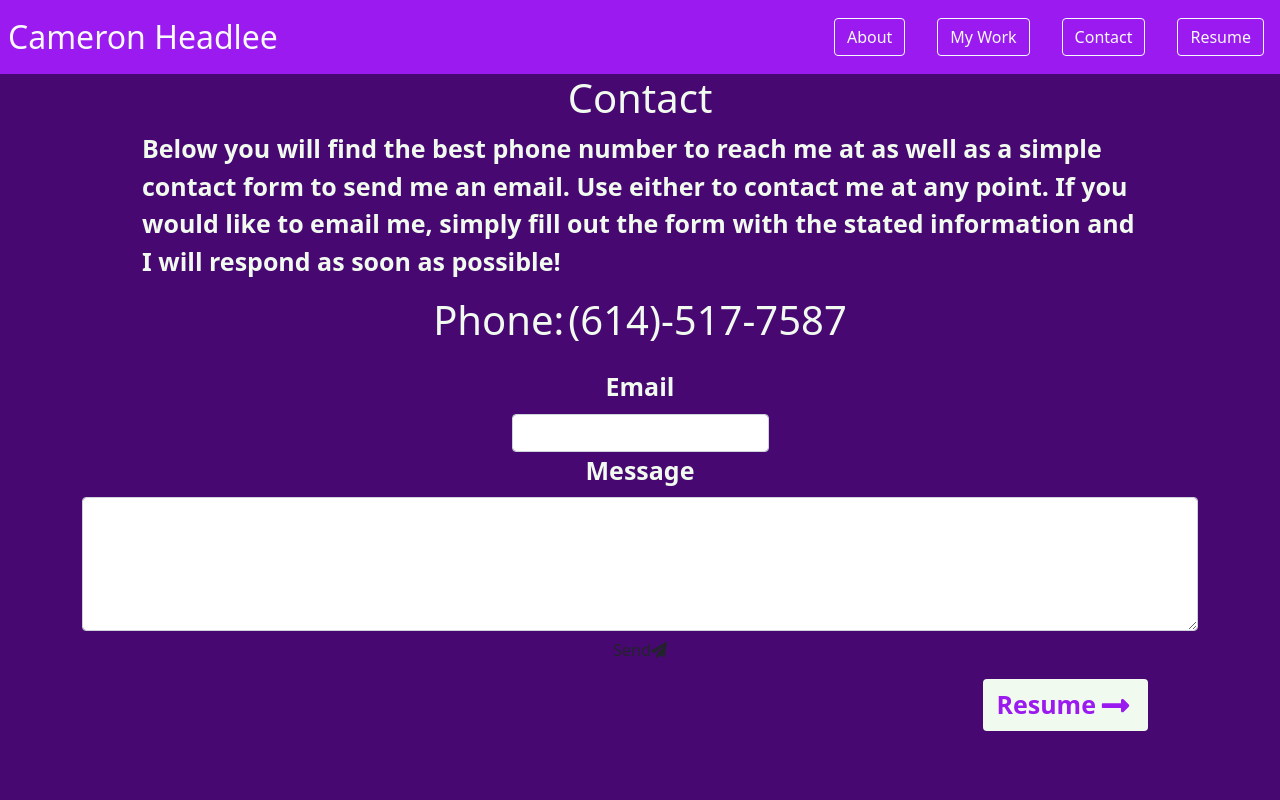
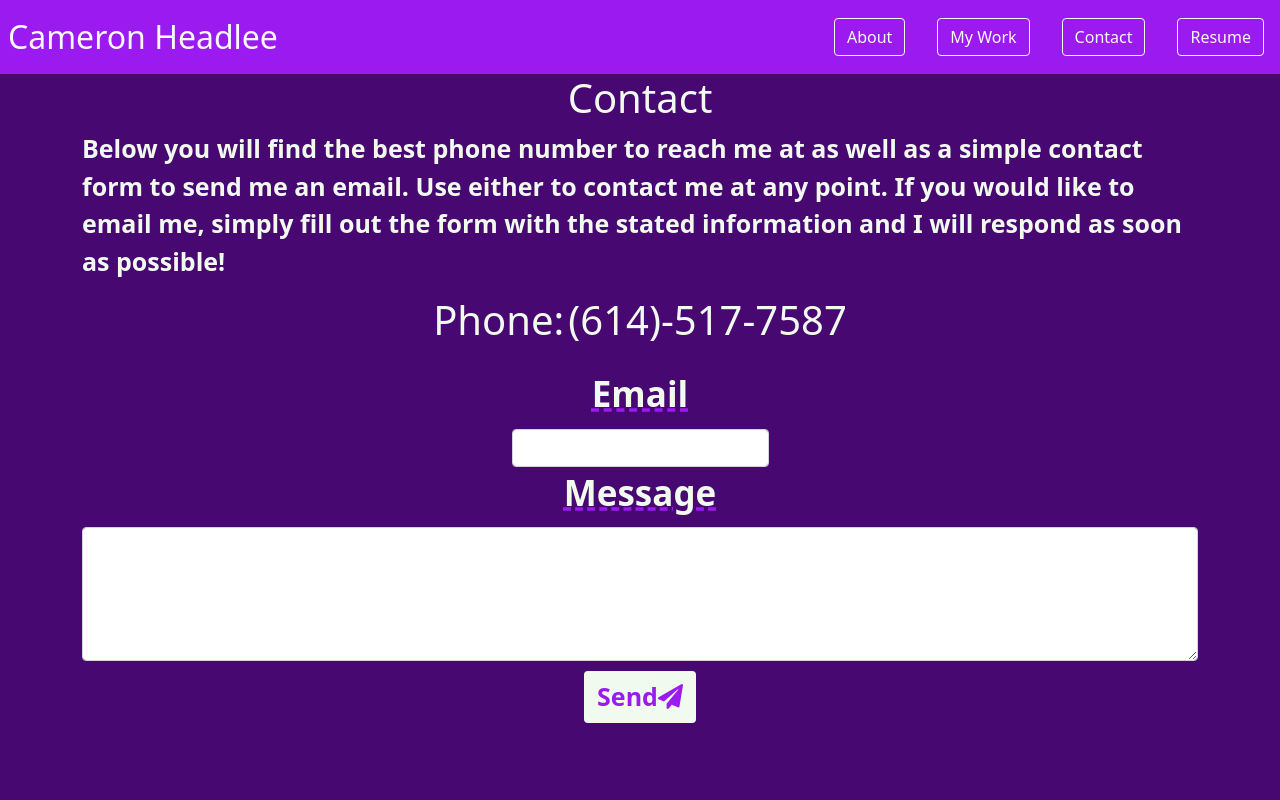
Before and after one commit to CameronHeadlee/R-Portfolio, a React (Create React App) app: page /Contact in a window 1280 px wide. Shown: the top 800 px of the page. Built offline with nearby package versions, Linux system fonts and the light colour scheme.

Commit message:
Got rid of unused class.

```diff
--- a/src/styles/contact.css
+++ b/src/styles/contact.css
@@ -1,30 +1,42 @@
 .phone {
     font-weight: bold;
-    font-size: 25px;
+    font-size: 35px;
     color: #f1faee;
+    text-decoration: underline #9a1aef;
+    text-decoration-style: dashed;
 }
 
 .below {
     color: #f1faee;
     font-size: 25px;
     font-weight: bold;
-    padding: 0px 60px 0px 60px;
 }
+
+.btn.btn-outline-mail {
+    background-color: #f1faee;
+    color: #9a1aef;
+    font-size: 25px;
+    font-weight: bold;
+    margin: 10px 0px 70px 0px;
+}
+
+.btn.btn-outline-mail:hover {
+    background-color: #9a1aef;
+    color: #f1faee;
+}
+
 
 .btn.btn-outline-two {
     background-color: #f1faee;
     color: #9a1aef;
     font-size: 25px;
     font-weight: bold;
-    margin: 10px 50px 70px 70px;
+    margin: 10px 0px 70px 0px;
 }
 
 .btn.btn-outline-two:hover {
     background-color: #9a1aef;
     color: #f1faee;
-}
-
-.two:hover {
     transform: rotate(360deg);
     transition: 2s;
 }
```
